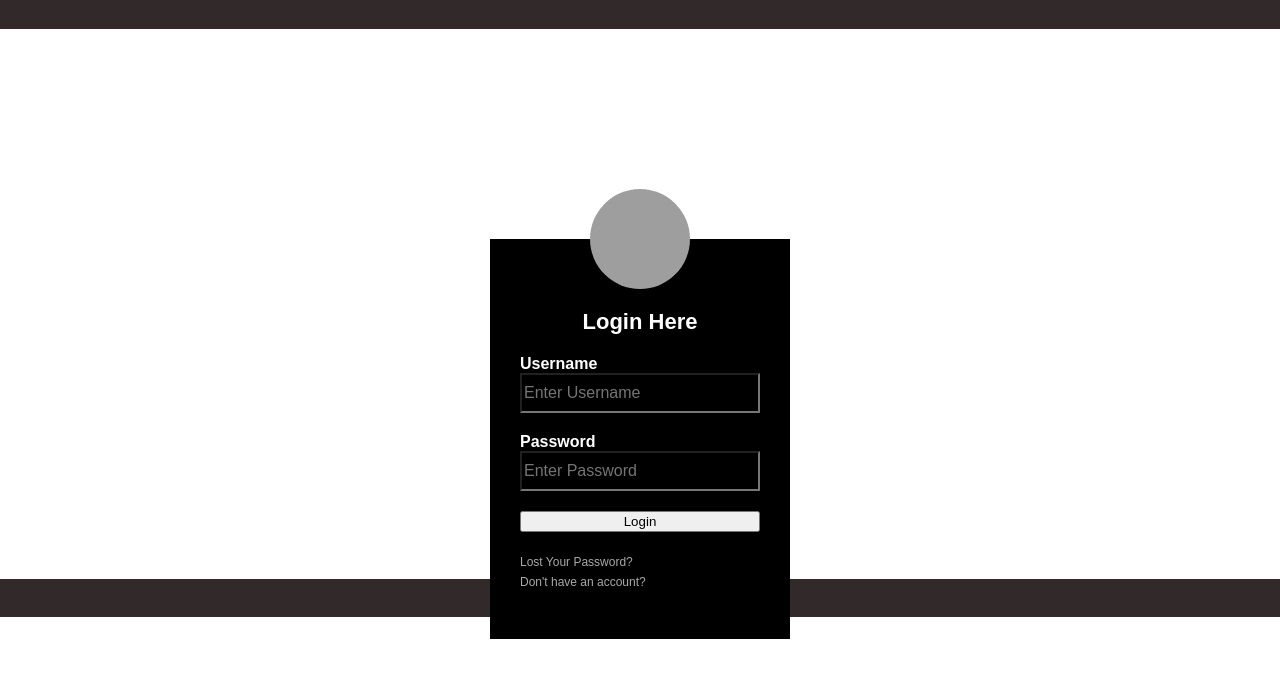
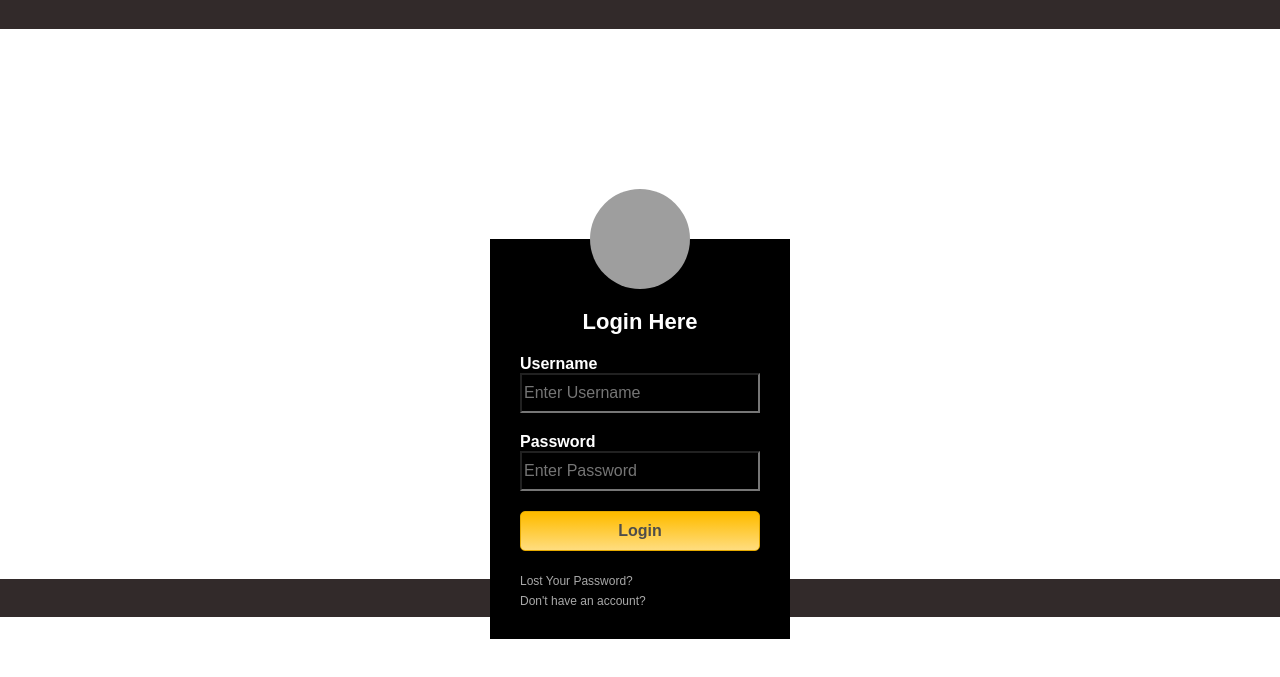
Before and after one commit to Aryabb29/Aryabb29.github.io, a plain HTML site: page index.html in a window 1280 px wide. Shown: the part 41-718 px from the top of the page. Drawn offline with Linux system fonts and the light colour scheme; grey boxes are pictures that could not be loaded.

Commit message:
Update style.css

```diff
--- a/style.css
+++ b/style.css
@@ -120,3 +120,19 @@ footer{
     padding: 10px;
     color: #fff;
 }
+
+input[type=button]{
+    font-size: 16px;
+    background: linear-gradient(#ffbc00 5%, #ffdd7f 100%);
+    border: 1px solid #e5a900;
+    color: #4E4D4B;
+    font-weight: bold;
+    cursor: pointer;
+    width: 100%;
+    border-radius: 5px;
+    padding: 10px 0;
+    outline:none;
+    }
+    input[type=button]:hover{
+    background: linear-gradient(#ffdd7f 5%, #ffbc00 100%);
+    }
```
